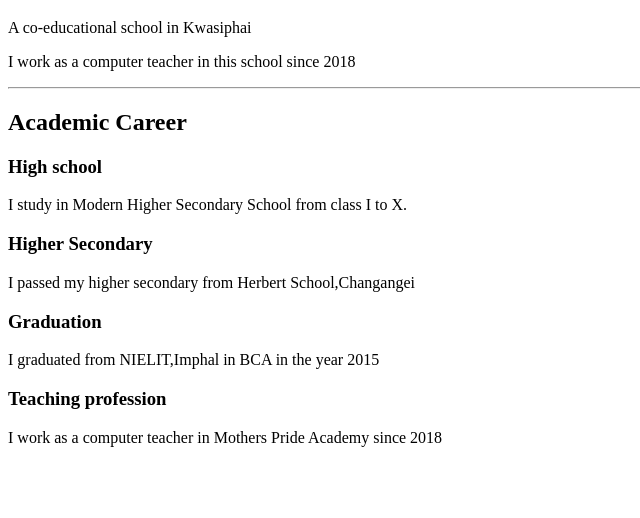
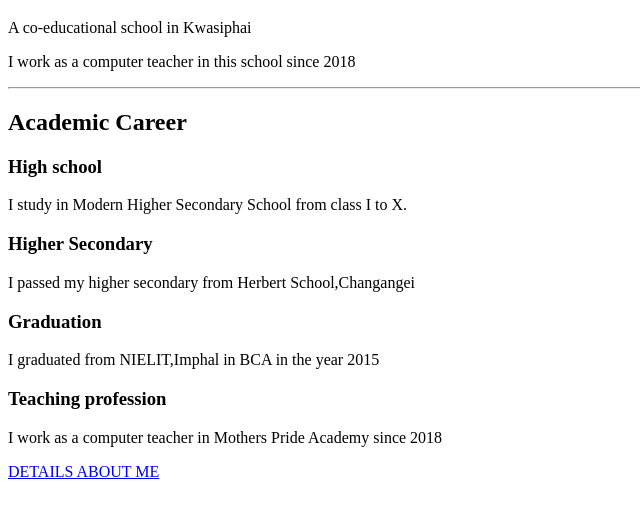
Before and after one commit to Thoudammilan/thoudammilan.github.io, a plain HTML site: page index.html in a window 1280 px wide. Shown: the part 124-642 px from the top of the page, without its empty margins (0-640 px from the left). Drawn offline with Linux system fonts and the light colour scheme.

Commit message:
Update index.html

```diff
--- a/index.html
+++ b/index.html
@@ -18,5 +18,6 @@
 <p>I graduated from NIELIT,Imphal in BCA in the year 2015</p>
 <h3>Teaching profession</h3>
 <p>I work as a computer teacher in Mothers Pride Academy since 2018</p>
+	<a href='details.html'>DETAILS ABOUT ME</a>
 </body>
 </html>
```
